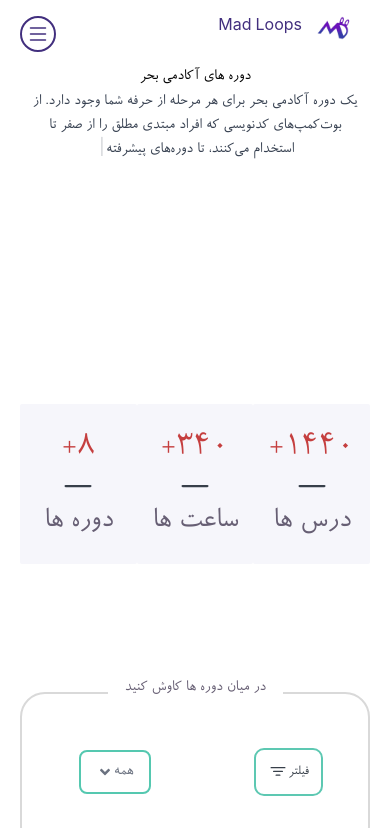
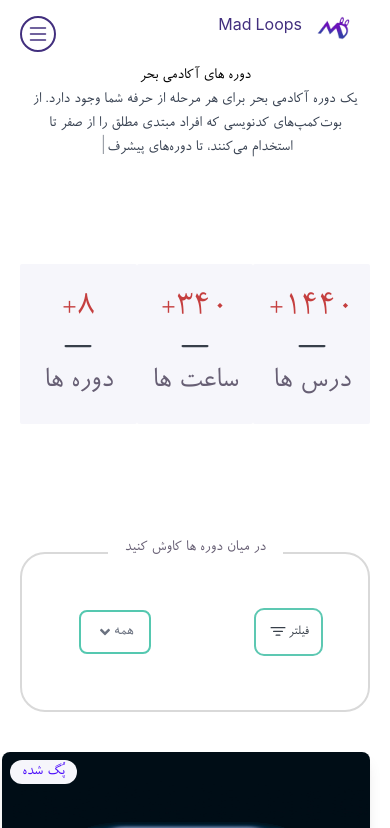
Before and after one commit to msafarianarkuli/madloops, a React (Create React App) app: page /course in a window 390 px wide. Shown: the top 828 px of the page. Built offline with nearby package versions, Linux system fonts and the light colour scheme.

Commit message:
add ref close side bar on courses

```diff
--- a/src/Components/Navigation/navigation.component.jsx
+++ b/src/Components/Navigation/navigation.component.jsx
@@ -1,4 +1,4 @@
-import React, { useState, useRef } from "react";
+import React, { useState } from "react";
 import { Button } from "../../Components/common/button-component/button.component";
 import "../Navigation/navigation.styles.scss";
 import { BsList } from "react-icons/bs";
@@ -83,10 +83,8 @@ const Navigation = () => {
           <div className="fixed top-0 left-0 md:hidden z-30">
             <div
               className={`${
-                open
-                  ? "bg-deep-purple h-screen m-auto pt-8 w-80 absolute"
-                  : "w-10 z-0"
-              } duration-300 ease-in-out relative`}
+                open ? "bg-deep-purple h-screen pt-8 w-80 relative" : "w-10 z-0"
+              } duration-300 ease-in-out absolute top-0 left-0`}
             >
               {open && (
                 <div className="h-5/6">
--- a/src/Screens/Blogs/blogs-page.component.jsx
+++ b/src/Screens/Blogs/blogs-page.component.jsx
@@ -98,7 +98,7 @@ const BlogsPage = () => {
   return (
     <section>
       <div className="container m-auto">
-        <div className="grid sm:grid-cols-2 2xl:h-500 xl:h-400 lg:h-400 md:h-250 sm:h-200 h-300">
+        <div className="grid sm:grid-cols-2 2xl:h-500 xl:h-400 lg:h-400 md:h-250 sm:h-200 h-100">
           <div className="grid h-2/6">
             <div className="grid">
               <FieldName
--- a/src/Screens/Courses/courses-page.component.jsx
+++ b/src/Screens/Courses/courses-page.component.jsx
@@ -67,7 +67,7 @@ const CoursesPage = () => {
   return (
     <section>
       <div className="container m-auto ">
-        <div className="grid sm:grid-cols-2 2xl:h-500 xl:h-400 lg:h-400 md:h-250 sm:h-200 h-300">
+        <div className="grid sm:grid-cols-2 2xl:h-500 xl:h-400 lg:h-400 md:h-250 sm:h-200 h-200">
           <div className="grid h-2/6">
             <div className="grid">
               <FieldName
@@ -97,7 +97,7 @@ const CoursesPage = () => {
             </div>
           </div>
         </div>
-        <div className="flex lg:justify-around sm:justify-evenly text-center lg:mt-0 sm:mt-5 mt-10">
+        <div className="flex lg:justify-around sm:justify-evenly text-center lg:mt-0 sm:mt-5">
           <div className="bg-[#F6F6FB] w-80 h-40 rounded-sm">
             <div className="text-[#C53F3F] text-4xl mt-6">
               {filterCourses.reduce((a, b) => a + b.lesson, 0)}+
--- a/tailwind.config.js
+++ b/tailwind.config.js
@@ -26,6 +26,7 @@ module.exports = {
       height: {
         100: '100px',
         200: '200px',
+        250: '250px',
         300: '300px',
         400: '400px',
         450: '450px',
```
